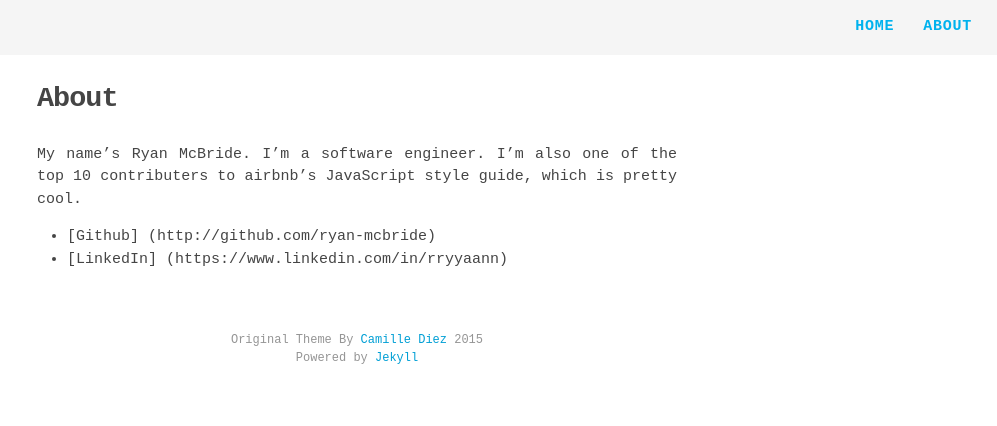
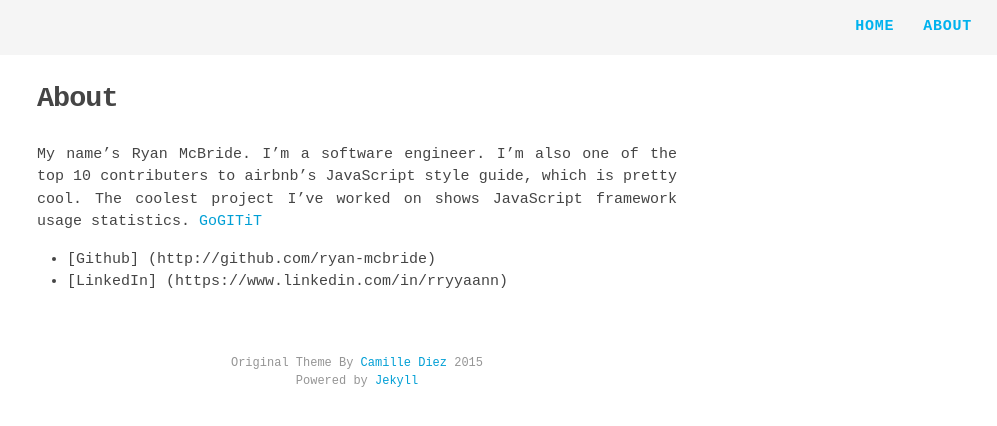
Before and after one commit to Ryan-McBride/oldblog, a Jekyll site: the page built from about.md, in a window 1280 px wide. Shown: the top 426 px of the page, without its empty margins (283-1280 px from the left). Built offline with Jekyll 4.4.1, drawn with Linux system fonts in a browser that asks for light colours; nearby versions of some CDN libraries; Markdown is read by kramdown in place of the engine named in the settings.

Commit message:
about stuff

```diff
--- a/about.md
+++ b/about.md
@@ -3,7 +3,7 @@ layout: page
 title: About
 permalink: /about/
 ---
-My name's Ryan McBride. I'm a software engineer. I'm also one of the top 10 contributers to airbnb's JavaScript style guide, which is pretty cool.
+My name's Ryan McBride. I'm a software engineer. I'm also one of the top 10 contributers to airbnb's JavaScript style guide, which is pretty cool. The coolest project I've worked on shows JavaScript framework usage statistics. [GoGITiT](http://gotitit.co)
 
 * [Github] (http://github.com/ryan-mcbride)
 * [LinkedIn] (https://www.linkedin.com/in/rryyaann)
```
